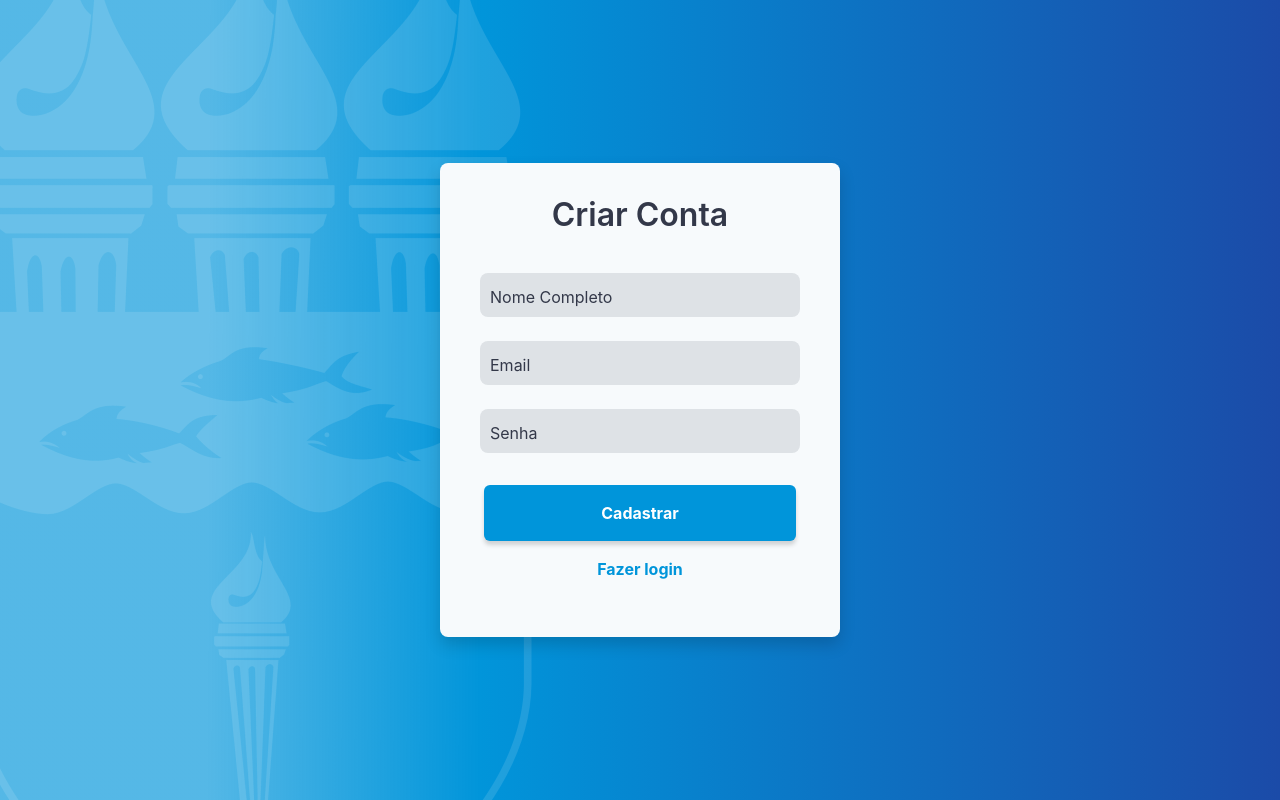
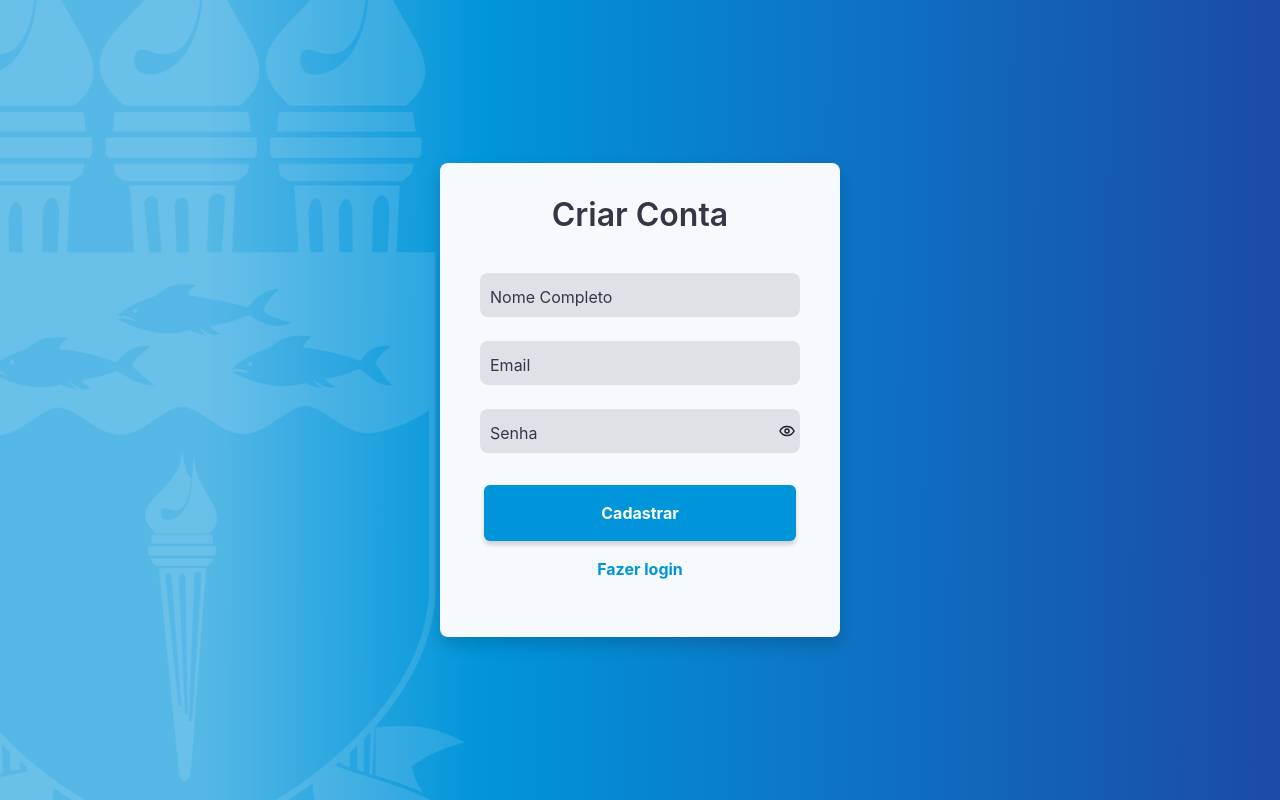
Before and after one commit to CharlieBellow/GLPI-react-components, a React (Create React App) app: page /SignUp in a window 1280 px wide. Built offline with nearby package versions, Linux system fonts and the light colour scheme; the HTML template or start-up script is replaced by a standard one.

Commit message:
finished style login pages

```diff
--- a/src/Pages/Login/index.tsx
+++ b/src/Pages/Login/index.tsx
@@ -1,21 +1,17 @@
 
 import { CardLogin } from '../../components/CardLogin'
+
 
 function Login() {
   return (
 		<>
-			<div className="bg-gradiente w-screen h-screen fixed">
-				<div className="bg-backgroundUfal w-full opacity-30 h-[108.625rem] left-[-31rem] fixed top-[-40.83%] bottom-[-64.06%] right-[21.39%] bg-no-repeat">
+			<div className="bg-gradiente w-screen h-screen relative bg:fixed">
+				<div className="bg-backgroundUfal w-auto opacity-30 h-[96.625rem] lg:bg-cover bg-[length:1159.36px] left-[-33rem] absolute top-[-17rem] right-0 bg-no-repeat lg:w-full lg:h-[108.625rem] lg:left-[-31rem] lg:fixed lg:top-[-40.83%] lg:right-[21.39%]"></div>
 
+				<div className="w-full h-full absolute flex ">
+					<CardLogin />
 				</div>
 			</div>
-			<div
-				className="w-full h-full fixed flex"
-			>
-			<CardLogin  />
-
-			</div>
-
 		</>
 	);
 }
--- a/src/Pages/SignUp/index.tsx
+++ b/src/Pages/SignUp/index.tsx
@@ -5,18 +5,12 @@ import { CardSignUp } from '../../components/CardSignUp';
 function SignUp() {
   return (
 		<>
-			<div className="bg-gradiente w-screen h-screen fixed">
-				<div className="bg-backgroundUfal w-full opacity-30 h-[108.625rem] left-[-31rem] fixed top-[-40.83%] bottom-[-64.06%] right-[21.39%] bg-no-repeat">
-
-				</div>
+			<div className="bg-gradiente w-screen h-screen relative bg:fixed">
+				<div className="bg-backgroundUfal w-auto opacity-30 h-[96.625rem] lg:bg-cover bg-[length:1159.36px] left-[-33rem] absolute top-[-17rem] right-0 bg-no-repeat lg:w-full lg:h-[108.625rem] lg:left-[-31rem] lg:fixed lg:top-[-40.83%] lg:right-[21.39%]"></div>
+			<div className="w-full h-full fixed flex">
+				<CardSignUp />
 			</div>
-			<div
-				className="w-full h-full fixed flex"
-			>
-			<CardSignUp />
-
 			</div>
-
 		</>
 	);
 }
--- a/src/components/CardLabelInput.tsx
+++ b/src/components/CardLabelInput.tsx
@@ -1,9 +1,13 @@
+import { Eye } from "phosphor-react";
+import { ReactNode } from "react";
+
 interface CardLabelInputProps {
   label: string;
   type: string;
   inputId: string;
   width: string;
   pattern?: string;
+  icon?: ReactNode;
 }
 
 function CardLabel(props: CardLabelInputProps) {
@@ -23,7 +27,7 @@ function CardLabel(props: CardLabelInputProps) {
 
 export function CardLabelInput(props: CardLabelInputProps) {
   return (
-      <div className="relative">
+		<div className="relative flex items-center">
 			<input
 				type={props.type}
 				id={props.inputId}
@@ -36,6 +40,8 @@ export function CardLabelInput(props: CardLabelInputProps) {
 				required
 			/>
 
+      { props.icon}
+
 			<CardLabel
 				label={props.label}
 				type={props.type}
@@ -44,5 +50,5 @@ export function CardLabelInput(props: CardLabelInputProps) {
 				pattern={props.pattern}
 			/>
 		</div>
-  )
+	);
 }
--- a/src/components/CardLogin.tsx
+++ b/src/components/CardLogin.tsx
@@ -2,6 +2,7 @@ import "../styles/main.css";
 import { Button } from "./Button";
 import { CardTitle } from "./CardTitle";
 import { CardLabelInput } from "./CardLabelInput";
+import { Eye } from "phosphor-react";
 
 export function CardLogin() {
 	return (
@@ -24,6 +25,7 @@ export function CardLogin() {
 						inputId="password"
 						width="w-full"
 						type=""
+						icon={<Eye className="absolute flex ml-[14.6rem] lg:ml-[18.7rem]" weight="bold" />}
 					/>
 				</div>
 			</form>
--- a/src/components/CardSignUp.tsx
+++ b/src/components/CardSignUp.tsx
@@ -2,11 +2,12 @@ import "../styles/main.css";
 import { Button } from "./Button";
 import { CardTitle } from "./CardTitle";
 import { CardLabelInput } from "./CardLabelInput";
+import { Eye } from "phosphor-react";
 
 
 export function CardSignUp() {
 	return (
-		<div className="container w-[25rem] h-[29.625rem] my-auto mx-auto bg-branco-gelo rounded-lg shadow-sombra-card">
+		<div className="container w-auto lg:w-[25rem] h-[29.625rem] my-auto mx-auto bg-branco-gelo rounded-lg shadow-sombra-card">
 			<div className="pt-[1.625rem] pb-8 text-center">
 				<CardTitle title="Criar Conta" />
 			</div>
@@ -33,6 +34,9 @@ export function CardSignUp() {
 						inputId="password"
 						width="w-full"
 						type=""
+						icon={
+							<Eye className="absolute flex ml-[14.6rem] lg:ml-[18.7rem]" weight="bold" />
+						}
 					/>
 				</div>
 			</form>
```
Also changed, not shown: 1 other file (tests, documents, lock files or other folders). Lines whose indentation alone changed are shown as unchanged.
